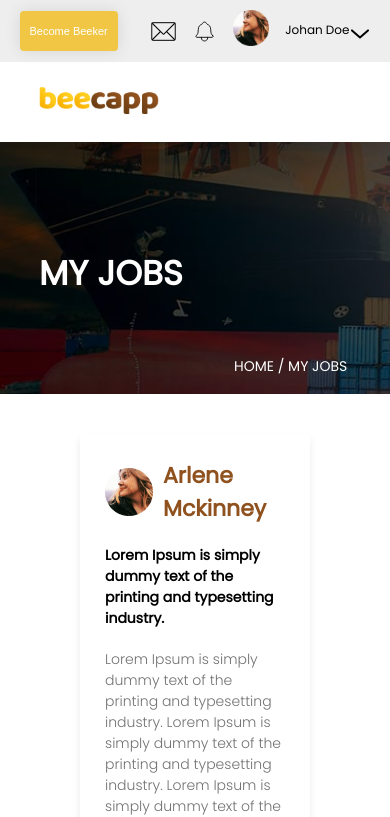
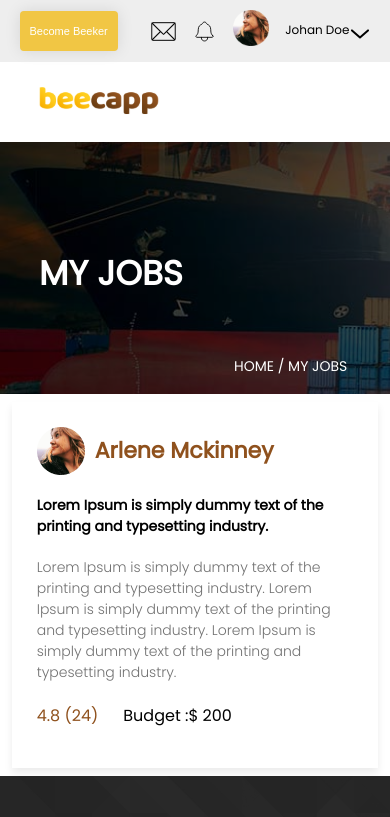
Before and after one commit to asadrazashah/becapp, a React (Create React App) app: page /home/myjobs in a window 390 px wide. Shown: the top 817 px of the page. Built offline with nearby package versions, Linux system fonts and the light colour scheme.

Commit message:
fixed responsiveness issues in job cards and screens

```diff
--- a/src/Routes.tsx
+++ b/src/Routes.tsx
@@ -1,5 +1,5 @@
 import React from 'react';
-import { BrowserRouter as Router, Route, Switch } from "react-router-dom";
+import { BrowserRouter as Router, Route, Switch, Redirect } from "react-router-dom";
 import Login from "./screens/Login";
 import Header from "./components/Header";
 import Navbar from './components/Navbar';
@@ -54,6 +54,7 @@ function Routes() {
                     <Route exact path="/home/findwork/jobdetails" component={JobDetails} />
                     <Route exact path="/editprofile" component={EditProfile} />
                     <Route exact path="/home/job/proposal" component={ProposalDetails} />
+                    <Route exact path="*" render={() => <Redirect to="/home" />} />
                 </Switch>
             </>}
             <Footer />
--- a/src/components/JobCard.tsx
+++ b/src/components/JobCard.tsx
@@ -17,7 +17,7 @@ const JobCard: React.FC<IProps> = ({ job }) => {
     return <div className="jobCard">
         <h4>{heading}</h4>
         <p>{description}</p>
-        <div className="jobDetails">
+        <div className="jobCardDetails">
             <div className="budget">
                 <span className="time">
                     <span>Fixed Price : </span><span>10 min ago</span>
--- a/src/components/MyJobCard.tsx
+++ b/src/components/PostedJobCard.tsx
@@ -19,7 +19,7 @@ const MyJobCard: React.FC<IProps> = ({ job }) => {
         </span>
         <h4>{heading}</h4>
         <p>{description}</p>
-        <div className="jobDetails">
+        <div className="postedJobCardDetails">
             <span className="rating">4.8 (24)</span>
             <div className="budget"><h5>Budget : </h5><span> $ 200</span></div>
         </div>
--- a/src/screens/FindWork.tsx
+++ b/src/screens/FindWork.tsx
@@ -10,8 +10,8 @@ import "../styles/screens/jobs.scss"
 const FindWork: React.FC = () => {
     return <>
         <DescriptionPage title="FIND WORK" link="FIND WORK" />
-        <div>
-            <Grid container style={{ padding: "40px 80px" }}>
+        <div className="findWork">
+            <Grid container>
                 <Grid item xs={12} sm={12} md={9} lg={9}>
                     <JobCard job={Constants.jobData} />
                     <JobCard job={Constants.jobData} />
--- a/src/screens/MyJobs.tsx
+++ b/src/screens/MyJobs.tsx
@@ -1,17 +1,17 @@
 import React from "react";
 import { Grid } from "@material-ui/core";
 import DescriptionPage from "../components/DescriptionPage";
-import MyJobCard from "../components/MyJobCard";
+import PostedJobCard from "../components/PostedJobCard";
 import * as Constants from "../constants";
 import "../styles/screens/jobs.scss"
 
 const MyJobs: React.FC = () => {
     return <>
         <DescriptionPage title="MY JOBS" link="MY JOBS" />
-        <div>
-            <Grid container style={{ padding: "40px 80px" }}>
+        <div className="myJobs">
+            <Grid container>
                 <Grid item xs={12} sm={12} md={9} lg={9}>
-                    <MyJobCard job={Constants.jobData} />
+                    <PostedJobCard job={Constants.jobData} />
                 </Grid>
                 <Grid item xs={12} sm={12} md={3} lg={3}></Grid>
             </Grid>
--- a/src/styles/components/job.scss
+++ b/src/styles/components/job.scss
@@ -14,7 +14,7 @@
     color: #727272;
   }
 }
-.jobDetails {
+.jobCardDetails {
   padding: 20px 0px;
   display: flex;
   flex-direction: column;
--- a/src/styles/components/my_job.scss
+++ b/src/styles/components/my_job.scss
@@ -29,7 +29,7 @@
     }
   }
 }
-.jobDetails {
+.postedJobCardDetails {
   padding: 20px 0px;
   display: flex;
   .rating {
--- a/src/styles/screens/jobs.scss
+++ b/src/styles/screens/jobs.scss
@@ -1,3 +1,18 @@
 .sidebarCards {
   padding-left: 25px;
 }
+.findWork {
+  padding: 3% 10%;
+}
+.myJobs {
+  padding: 3% 10%;
+}
+
+@media (max-width: 580px) {
+  .findWork {
+    padding: 2% 3%;
+  }
+  .myJobs {
+    padding: 2% 3%;
+  }
+}
```
